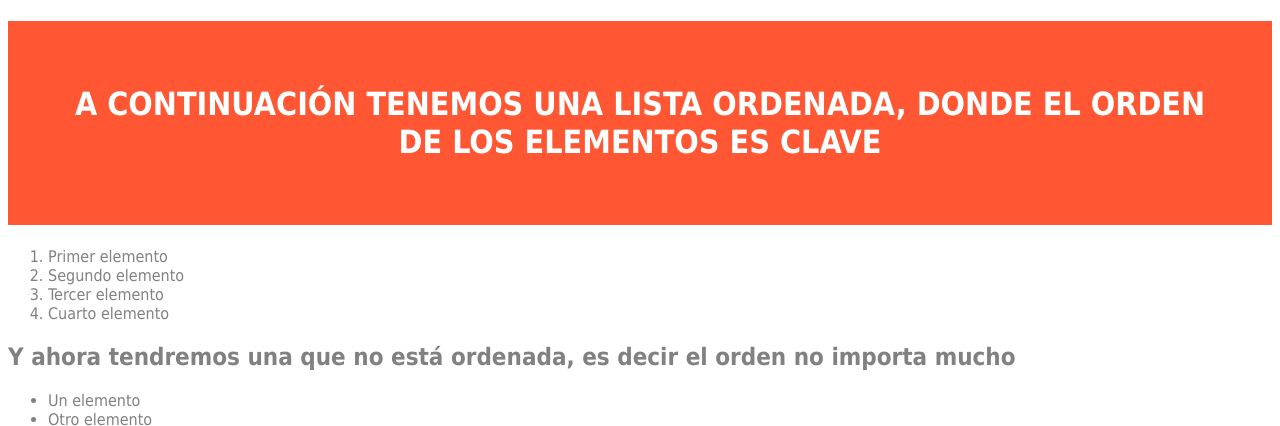
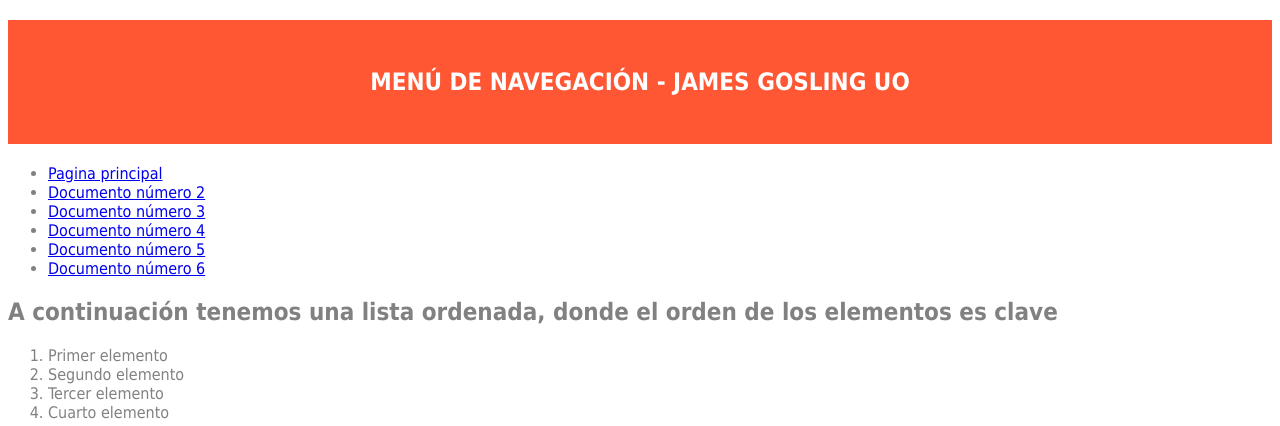
Before and after one commit to UO245110/SEW_HTML, a plain HTML site: page doc2.html in a window 1280 px wide. Shown: the top 426 px of the page. Drawn offline with Linux system fonts and the light colour scheme.

Commit message:
Update doc2.html

```diff
--- a/doc2.html
+++ b/doc2.html
@@ -14,8 +14,19 @@
 	</head>
 
 <body>
+	<nav>
+		<h1> Menú de navegación - James Gosling UO </h1>
+		 <ul>
+			  <li> <a href="/">Pagina principal</a> </li>
+			  <li> <a href="/doc2.html">Documento número 2</a> </li>
+			  <li> <a href="/doc3.html">Documento número 3</a> </li>
+			  <li> <a href="/doc4.html">Documento número 4</a> </li>
+			  <li> <a href="/doc5.html">Documento número 5</a> </li>
+			  <li> <a href="/doc6.html">Documento número 6</a> </li>
+		 </ul>
+	</nav>
     <!-- Datos con el contenidos que aparece en el navegador -->
-    <h1>A continuación tenemos una lista ordenada, donde el orden de los elementos es clave</h1>
+    <h2>A continuación tenemos una lista ordenada, donde el orden de los elementos es clave</h2>
     <ol>
 		<li>Primer elemento</li>
 		<li>Segundo elemento</li>
```
